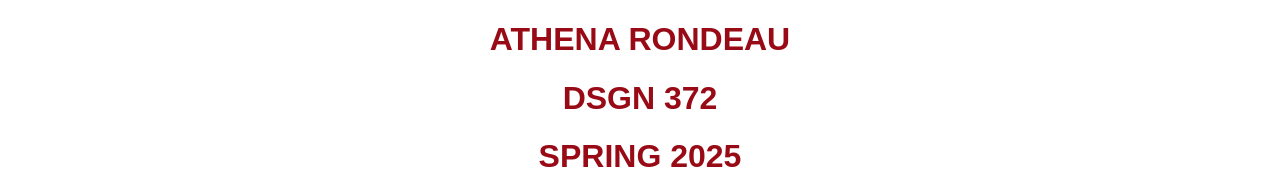
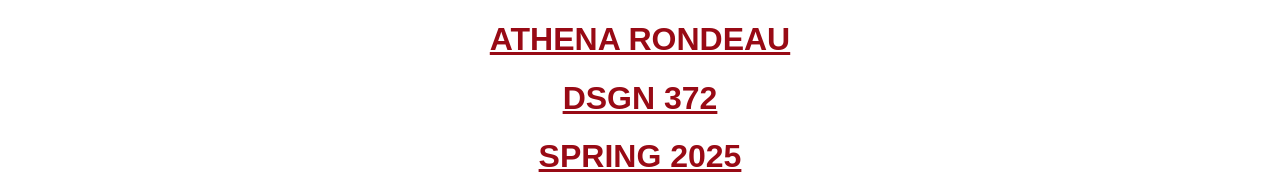
Before and after one commit to athenarondeau/athenarondeau.github.io, a plain HTML site: page index.html in a window 1280 px wide. Shown: the top 194 px of the page. Drawn offline with Linux system fonts and the light colour scheme; a web font is replaced by a local one.

Commit message:
text decoration

```diff
--- a/stylesheet.css
+++ b/stylesheet.css
@@ -9,4 +9,6 @@ img {
     width: 30%;
 }
 
-h1 {text-align: center;}
+h1 {text-align: center;
+    text-decoration: underline ;
+}
```
